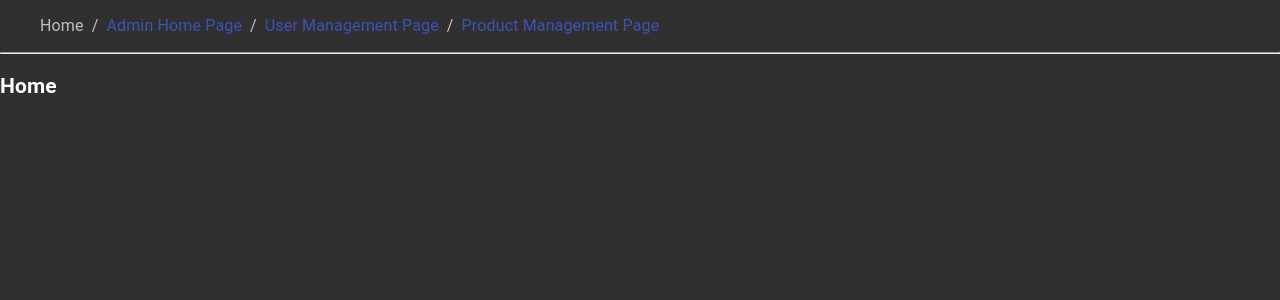
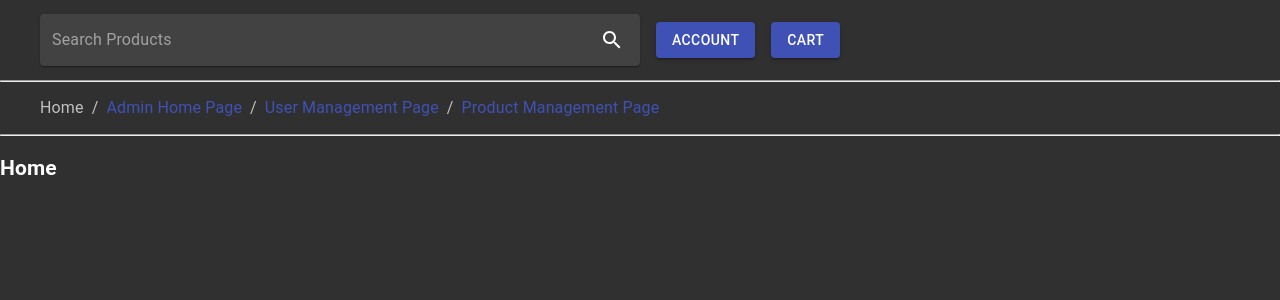
Before and after one commit to LJHerrm/E-Commerce-Test-API, a React (Create React App) app in the folder my-app/: page / in a window 1280 px wide. Shown: the top 300 px of the page. Built offline with nearby package versions, Linux system fonts and the light colour scheme.

Commit message:
Installed @material-ui/icons and modified App.js to have a top toolbar that contains Search bar and Account/Cart buttons. The Account button brings up a menu when clicked with various options. Functionality not implemented yet.

```diff
--- a/my-app/package.json
+++ b/my-app/package.json
@@ -3,6 +3,7 @@
   "version": "0.1.0",
   "private": true,
   "dependencies": {
+    "@material-ui/icons": "^4.11.2",
     "@testing-library/jest-dom": "^5.11.10",
     "@testing-library/react": "^11.2.6",
     "@testing-library/user-event": "^12.8.3",
--- a/my-app/src/App.js
+++ b/my-app/src/App.js
@@ -1,22 +1,86 @@
 import './App.css';
 import React from 'react';
 
-import {
-    BrowserRouter as Router,
-    Switch,
-    Route,
-
-} from "react-router-dom";
+import { BrowserRouter as Router, Switch, Route } from "react-router-dom";
 import UserManagement from './Components/UserManagement.js';
 import AdminPage from './Components/Admin.js';
 import ProductManagement from './Components/ProductManagement.js';
 import Breadcrumbs from '@material-ui/core/Breadcrumbs';
 import Link from '@material-ui/core/Link';
+import Button from '@material-ui/core/Button';
+import Paper from '@material-ui/core/Paper';
+import InputBase from '@material-ui/core/InputBase';
+import IconButton from '@material-ui/core/IconButton';
+import SearchIcon from '@material-ui/icons/Search';
+import { makeStyles } from '@material-ui/core/styles';
+import Grid from '@material-ui/core/Grid';
+import Menu from '@material-ui/core/Menu';
+import MenuItem from '@material-ui/core/MenuItem';
+
+const useStyles = makeStyles((theme) => ({
+    root: {
+        padding: '2px 4px',
+        display: 'flex',
+        alignItems: 'center',
+        width: 600,
+    },
+    input: {
+        marginLeft: theme.spacing(1),
+        flex: 1,
+    },
+}));
 
 export default function BasicRouter() {
+    const classes = useStyles();
+    const [anchorEl, setAnchorEl] = React.useState(null);
+
+    const handleAccountClick = (event) => {
+        setAnchorEl(event.currentTarget);
+    };
+
+    const handleAccountClose = () => {
+        setAnchorEl(null);
+    };
+
     return (
         <Router>
             <div>
+                <ul>
+                    <Grid container direction="row" alignItems="center" spacing={2}>
+                        <Grid item>
+                            <Paper component="form" className={classes.root}>
+                                <InputBase
+                                    className={classes.input}
+                                    placeholder="Search Products"
+                                    inputProps={{ 'aria-label': 'search products' }}
+                            />
+                                <IconButton type="submit"  aria-label="search">
+                                    <SearchIcon />
+                                </IconButton>
+                            </Paper>
+                        </Grid>
+                        <Grid item>
+                            <Button variant="contained" color="primary" onClick={handleAccountClick}> Account </Button>
+                            <Menu
+                                id="login-menu"
+                                anchorEl={anchorEl}
+                                keepMounted
+                                open={Boolean(anchorEl)}
+                                onClose={handleAccountClose}
+                            >
+                                <MenuItem onClick={handleAccountClose}>Profile</MenuItem>
+                                <MenuItem onClick={handleAccountClose}>My account</MenuItem>
+                                <MenuItem onClick={handleAccountClose}>Logout</MenuItem>
+                            </Menu>
+                        </Grid>
+                        <Grid item>
+                            <Button variant="contained" color="primary"> Cart </Button>
+                        </Grid>
+                    </Grid>
+                </ul>
+
+                <hr />
+
                 <ul>
                     <Breadcrumbs>
                         <Link color="inherit" href="/home">Home</Link>
@@ -25,9 +89,7 @@ export default function BasicRouter() {
                         <Link href="/admin/products">Product Management Page</Link>
                     </Breadcrumbs>
                 </ul>
-
                 <hr />
-
                 {/*
                 A <Switch> looks through all its children <Route>
                 elements and renders the first one whose path
@@ -48,7 +110,6 @@ export default function BasicRouter() {
                     <Route path="/admin">
                         <AdminPage />
                     </Route>
-
                 </Switch>
             </div>
         </Router>
```
Also changed, not shown: 1 other file (tests, documents, lock files or other folders). Lines whose indentation alone changed are shown as unchanged.
